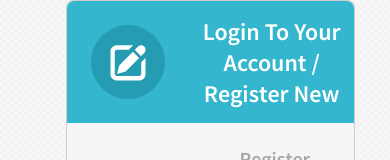
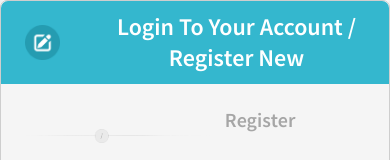
Before and after one commit to OleksejG/TestCalculator, a plain HTML site: page index.html in a window 390 px wide. Shown: the top 160 px of the page. Drawn offline with Linux system fonts and the light colour scheme; files whose address does not match are found by name.

Commit message:
Update style.css

```diff
--- a/CSS/style.css
+++ b/CSS/style.css
@@ -64,7 +64,7 @@ margin-left:21%;
 
 }
 .form__conteiner{
-max-width: 74%;
+width: 74%;
 border: 1px solid #cecece;
 background-color: #f5f5f5;
 margin-top:6%;
@@ -82,8 +82,8 @@ align-items: center;
 
 }
 .notice__icon{
-	width: 74px;
-	height: 74px;
+	width: 9%;
+	height: auto;
 	margin: 24px;
 }
 .form__type{
@@ -359,25 +359,42 @@ margin-bottom: 20px;
 }
 }
 @media(max-width: 560px){
+	.body__form {
+	width:100%;
+
+	}
+.form__conteiner{
+		width: 100%;
+		height: auto;
+margin-top:0;
+margin-left: 0;
+
+
+}
+.form__acount{
+	width: 100%;
+}
+.form__img{
+	margin-left: 10%;
+}
 	.criate__type__acount{
 		display: none;
 	}
 
-	.form__conteiner{
-		width: 100%;
-		height: auto;
-margin-top:0;
 
-
+.form__checbox__text:before{
+	left: 0;
 }
 .butoon__register{
 	font-size: 17px;
 }
-.form__checbox__text:before{
-	right: 0;
 }
-.body__form {
-	width:100%;
-
-	}
+@media(max-width:496px){
+	.butoon__register{
+	width: 80%;
+	margin-left: 20%;
 }
+.form__img{
+	margin-left: 10%;
+}
+}
```
